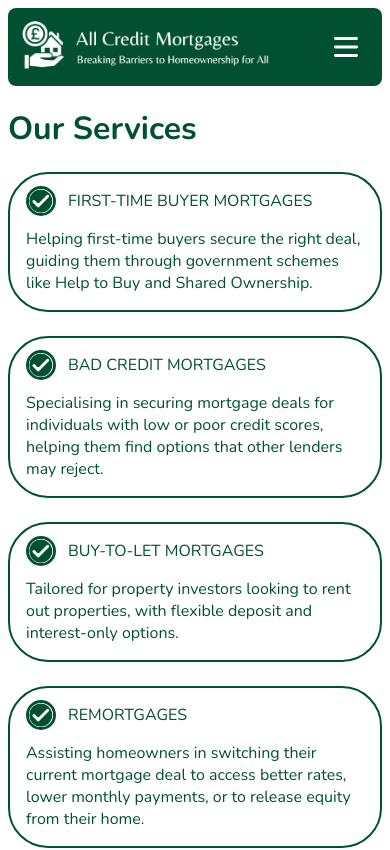
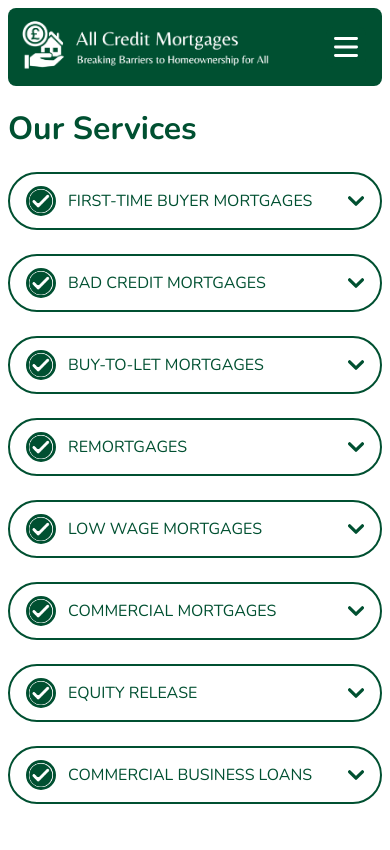
Before and after one commit to math121/tamil-mortgages, a React (Vite) app: page /services in a window 390 px wide. Shown: the top 850 px of the page. Built offline with nearby package versions, Linux system fonts and the light colour scheme; the HTML template or start-up script is replaced by a standard one; a web font is replaced by a local one.

Commit message:
Make Service info boxes expand and collapse on click in mobile view

```diff
--- a/src/components/ServiceBox.tsx
+++ b/src/components/ServiceBox.tsx
@@ -1,22 +1,52 @@
+import { ServiceBoxInfo } from "../utils/types";
+
 export const ServiceBox = ({
-  title,
-  text,
+  info,
+  active,
+  handleExpandCollapse,
 }: {
-  title: string;
-  text: string;
+  info: ServiceBoxInfo;
+  active: number;
+  handleExpandCollapse: (id: number) => void;
 }) => {
   return (
     <>
-      <section className="border-2 border-solid border-dark-green rounded-[40px] px-4">
+      <section
+        className="border-2 border-solid border-dark-green rounded-[40px] px-4"
+        onClick={() => handleExpandCollapse(info.id)}
+      >
+        <div className="flex items-center justify-between">
           <div className="flex gap-3 items-center">
             <img
               className="rounded-full border-solid w-6 h-6"
               src="/src/assets/services-tick.png"
               alt="green tick icon"
             />
-          <p className="uppercase">{title}</p>
+            <p className="uppercase">{info.title}</p>
           </div>
-        <p className="mt-0">{text}</p>
+          <svg
+            data-accordion-icon
+            className={`w-4 h-4 shrink-0 sm:hidden ${info.id === active ? `rotate-0` : `rotate-180`}`}
+            aria-hidden="true"
+            xmlns="http://www.w3.org/2000/svg"
+            fill="none"
+            viewBox="0 0 10 6"
+          >
+            <path
+              stroke="currentColor"
+              strokeLinecap="round"
+              strokeLinejoin="round"
+              strokeWidth="2"
+              d="M9 5 5 1 1 5"
+            />
+          </svg>
+        </div>
+
+        <p
+          className={`mt-0 ${info.id === active ? `block` : `hidden`} sm:block`}
+        >
+          {info.text}
+        </p>
       </section>
     </>
   );
--- a/src/pages/ServicesPage.tsx
+++ b/src/pages/ServicesPage.tsx
@@ -1,14 +1,30 @@
+import { useState } from "react";
 import { ServiceBox } from "../components/ServiceBox";
 import data from "../utils/servicesContent.json";
 
 export const ServicesPage = () => {
+  const [active, setActive] = useState(0);
+
+  const handleExpandCollapse = (id: number) => {
+    if (active === id) {
+      setActive(0);
+    } else {
+      setActive(id);
+    }
+  };
+
   return (
     <div className="md:mx-3 pb-8">
       <h1>Our Services</h1>
-      <div className="flex flex-col gap-6 md:grid md:grid-cols-2 lg:grid-cols-3">
+      <div className="flex flex-col gap-6 sm:grid sm:grid-cols-2 lg:grid-cols-3">
         {data.length !== 0 &&
           data.map((value, index) => (
-            <ServiceBox key={index} title={value.title} text={value.text} />
+            <ServiceBox
+              key={index}
+              info={value}
+              active={active}
+              handleExpandCollapse={handleExpandCollapse}
+            />
           ))}
       </div>
     </div>
--- a/src/utils/servicesContent.json
+++ b/src/utils/servicesContent.json
@@ -1,33 +1,41 @@
 [
   {
+    "id": 1,
     "title": "First-Time Buyer Mortgages",
     "text": "Helping first-time buyers secure the right deal, guiding them through government schemes like Help to Buy and Shared Ownership."
   },
   {
+    "id": 2,
     "title": "Bad Credit Mortgages",
     "text": "Specialising in securing mortgage deals for individuals with low or poor credit scores, helping them find options that other lenders may reject."
   },
   {
+    "id": 3,
     "title": "Buy-to-Let Mortgages",
     "text": "Tailored for property investors looking to rent out properties, with flexible deposit and interest-only options."
   },
   {
+    "id": 4,
     "title": "Remortgages",
     "text": "Assisting homeowners in switching their current mortgage deal to access better rates, lower monthly payments, or to release equity from their home."
   },
   {
+    "id": 5,
     "title": "Low Wage Mortgages",
     "text": "Flexible mortgage options for clients with lower income, helping them find deals that suit their financial situation and property goals."
   },
   {
+    "id": 6,
     "title": "Commercial Mortgages",
     "text": "Solutions for businesses or individuals looking to purchase or refinance commercial property, with access to tailored financing options."
   },
   {
+    "id": 7,
     "title": "Equity Release",
     "text": "Helping older homeowners unlock the equity in their home without needing to move, providing additional income for retirement."
   },
   {
+    "id": 8,
     "title": "Commercial Business  Loans",
     "text": "Helping you secure a loan for your desired amount."
   }
--- /dev/null
+++ b/src/utils/types.ts
@@ -0,0 +1,5 @@
+export type ServiceBoxInfo = {
+  id: number;
+  title: string;
+  text: string;
+};
```
Lines whose indentation alone changed are shown as unchanged.
